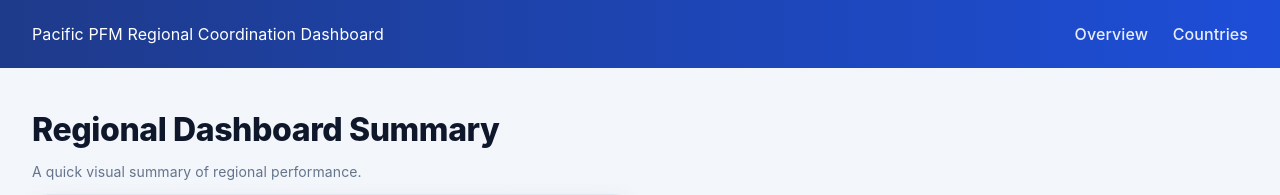
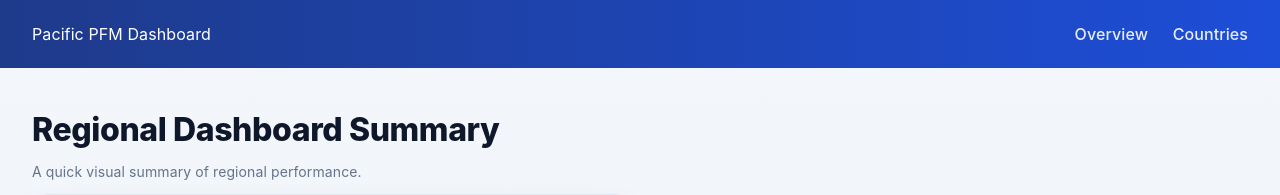
Before and after one commit to sharky6850606/Pacific-PFM-Regional-Coordination-Dashboard, a Flask app: page / in a window 1280 px wide. Shown: the top 195 px of the page. Run offline with Flask 3, Linux system fonts and the light colour scheme; data that the repository does not hold is empty.

Commit message:
Update base.html

```diff
--- a/templates/base.html
+++ b/templates/base.html
@@ -2,15 +2,15 @@
 <html lang="en">
 <head>
   <meta charset="UTF-8">
-  <title>Pacific PFM Regional Coordination Dashboard – Pacific PFM Regional Coordination Dashboard</title>
-  <link rel="stylesheet" href="/static/style.css">
+  <title>Pacific PFM Regional Coordination Dashboard</title>
   <meta name="viewport" content="width=device-width, initial-scale=1.0">
+  <link rel="stylesheet" href="{{ url_for('static', filename='style.css') }}">
   <script src="https://cdn.jsdelivr.net/npm/chart.js"></script>
 </head>
 <body>
 
 <nav class="navbar">
-  <div class="nav-left">Pacific PFM Regional Coordination Dashboard</div>
+  <div class="nav-left">Pacific PFM Dashboard</div>
   <div class="nav-right">
     <a href="/">Overview</a>
     <a href="/countries">Countries</a>
```
